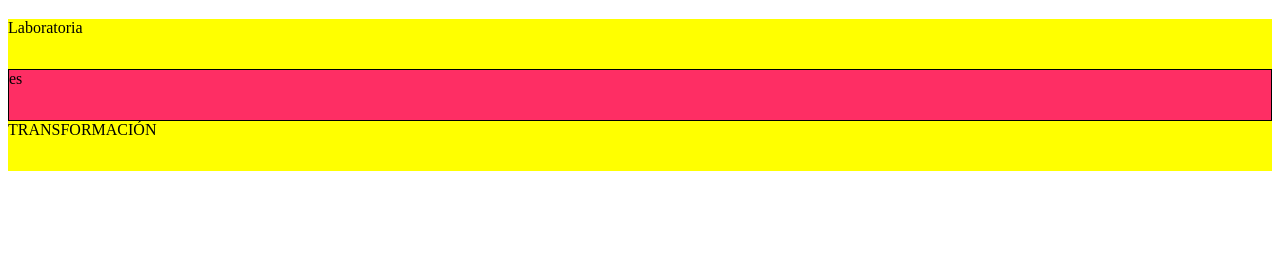
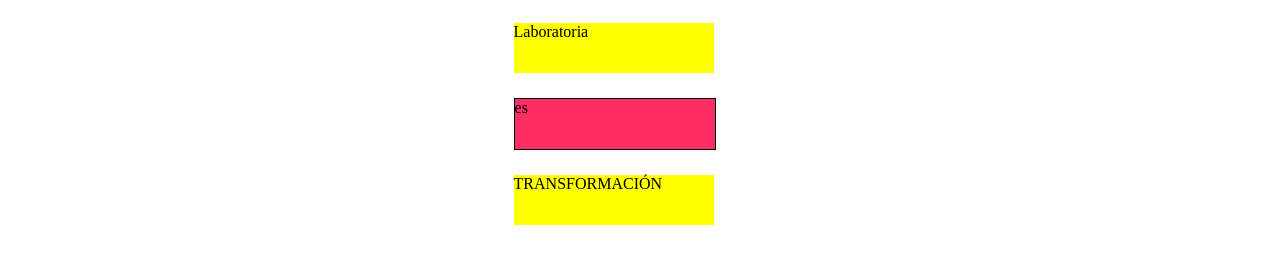
Before and after one commit to itzelJimenez/css-display, a plain HTML site: page index.html in a window 1280 px wide. Shown: the part 61-324 px from the top of the page. Drawn offline with Linux system fonts and the light colour scheme.

Commit message:
Elementos de bloque con tamaño y altura

```diff
--- a/assets/css/main.css
+++ b/assets/css/main.css
@@ -1,6 +1,9 @@
 div{
 	display: block;
 	height: 50px;
+	width: 200px;
+	margin-left: 40%;
+	margin-top: 2%;
 }
 .amarillo{
 	background-color: yellow;
```
